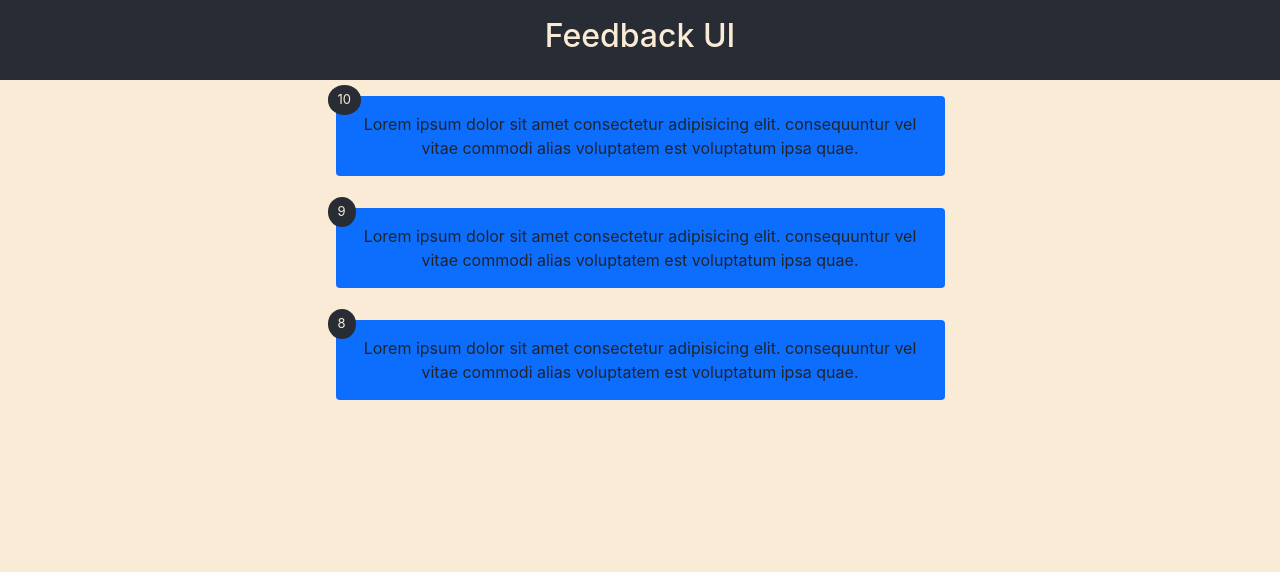
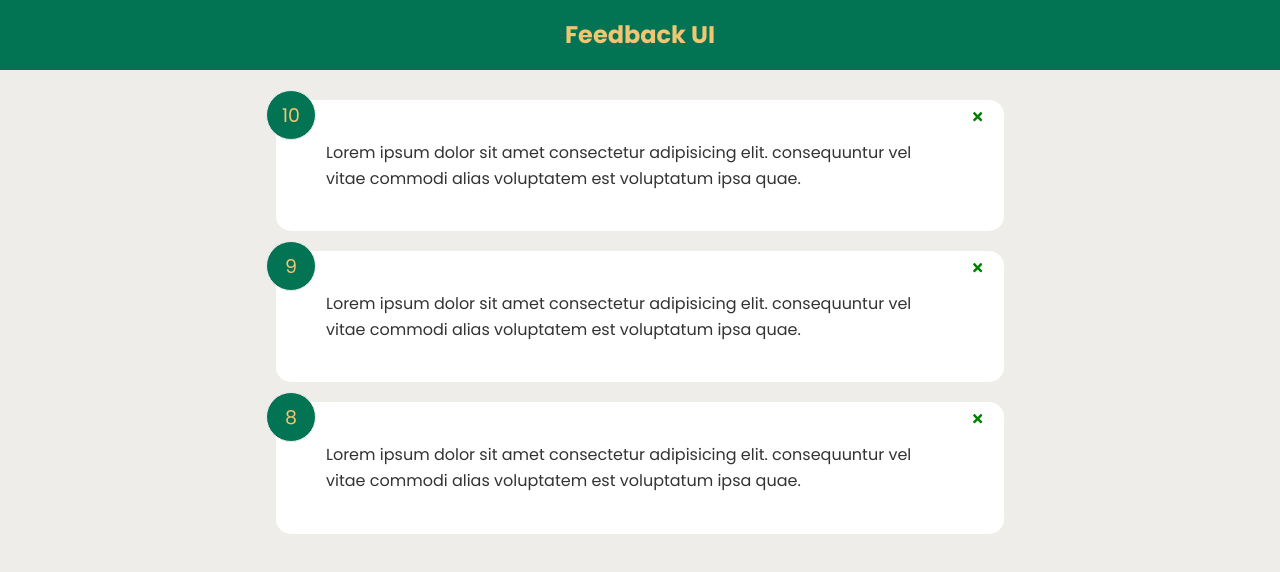
Before and after one commit to Dina2703/feedback-app2, a React (Create React App) app: page / in a window 1280 px wide. Shown: the top 572 px of the page. Built offline with nearby package versions, Linux system fonts and the light colour scheme.

Commit message:
Delete Feedback item, Drilling

```diff
--- a/package.json
+++ b/package.json
@@ -9,6 +9,7 @@
     "prop-types": "^15.8.1",
     "react": "^18.1.0",
     "react-dom": "^18.1.0",
+    "react-icons": "^4.3.1",
     "react-scripts": "5.0.1",
     "web-vitals": "^2.1.4"
   },
--- a/public/index.html
+++ b/public/index.html
@@ -24,12 +24,7 @@
       work correctly both with client-side routing and a non-root public URL.
       Learn how to configure a non-root public URL by running `npm run build`.
     -->
-    <link
-      href="https://cdn.jsdelivr.net/npm/bootstrap@5.0.2/dist/css/bootstrap.min.css"
-      rel="stylesheet"
-      integrity="sha384-EVSTQN3/azprG1Anm3QDgpJLIm9Nao0Yz1ztcQTwFspd3yD65VohhpuuCOmLASjC"
-      crossorigin="anonymous"
-    />
+
     <title>Feedback App</title>
   </head>
   <body>
@@ -45,10 +40,5 @@
       To begin the development, run `npm start` or `yarn start`.
       To create a production bundle, use `npm run build` or `yarn build`.
     -->
-    <script
-      src="https://cdn.jsdelivr.net/npm/bootstrap@5.0.2/dist/js/bootstrap.bundle.min.js"
-      integrity="sha384-MrcW6ZMFYlzcLA8Nl+NtUVF0sA7MsXsP1UyJoMp4YLEuNSfAP+JcXn/tWtIaxVXM"
-      crossorigin="anonymous"
-    ></script>
   </body>
 </html>
--- a/src/App.css
+++ b/src/App.css
@@ -1,24 +1,230 @@
-.App {
-  text-align: center;
-  background-color: antiquewhite;
-  min-height: 100vh;
+@import url("https://fonts.googleapis.com/css2?family=Poppins:wght@400;600;700&display=swap");
+
+* {
+  box-sizing: border-box;
+  margin: 0;
+  padding: 0;
 }
 
-.App-logo {
-  height: 40vmin;
-  pointer-events: none;
+body {
+  font-family: "Poppins", sans-serif;
+  background-color: #eeede9;
+  color: #fff;
+  line-height: 1.6;
 }
 
-.header {
-  background-color: #282c34;
-  min-height: 10vh;
-  display: flex;
-  flex-direction: column;
-  align-items: center;
-  justify-content: center;
-  color: antiquewhite;
+ul {
+  list-style: none;
 }
 
-.App-link {
-  color: #61dafb;
+.container {
+  max-width: 768px;
+  margin: auto;
+  padding: 0 20px;
 }
+
+header {
+  height: 70px;
+  width: 100%;
+  display: flex;
+  justify-content: space-between;
+  align-items: center;
+  margin-bottom: 30px;
+}
+
+.card {
+  background-color: #fff;
+  color: #333;
+  border-radius: 15px;
+  padding: 40px 50px;
+  margin: 20px 0;
+  position: relative;
+}
+
+.card.reverse {
+  background-color: rgba(0, 0, 0, 0.4);
+  color: #fff;
+}
+
+.card h2 {
+  font-size: 22px;
+  font-weight: 600;
+  text-align: center;
+}
+
+.rating {
+  display: flex;
+  align-items: center;
+  justify-content: space-around;
+  margin: 30px 0 40px;
+}
+
+.rating li,
+.num-display {
+  position: relative;
+  background: #f4f4f4;
+  width: 50px;
+  height: 50px;
+  padding: 10px;
+  text-align: center;
+  border-radius: 50%;
+  font-size: 19px;
+  border: 1px #eee solid;
+  transition: 0.3s;
+}
+
+.rating li label {
+  position: absolute;
+  top: 50%;
+  left: 50%;
+  width: 50px;
+  height: 50px;
+  padding: 10px;
+  border-radius: 50%;
+  transform: translate(-50%, -50%);
+  cursor: pointer;
+}
+
+.rating li:hover,
+.num-display {
+  background: #027353;
+  color: #f2c572;
+}
+
+[type="radio"] {
+  opacity: 0;
+}
+
+[type="radio"]:checked ~ label {
+  background: #ff6a95;
+  color: #fff;
+}
+
+.input-group {
+  display: flex;
+  flex-direction: row;
+  border: 1px solid #ccc;
+  padding: 8px 10px;
+  border-radius: 8px;
+}
+
+input {
+  flex-grow: 2;
+  border: none;
+  font-size: 16px;
+}
+
+input:focus {
+  outline: none;
+}
+
+.feedback-stats {
+  color: #fff;
+  display: flex;
+  justify-content: space-between;
+  align-items: center;
+}
+
+.num-display {
+  position: absolute;
+  top: -10px;
+  left: -10px;
+}
+
+.close,
+.edit {
+  position: absolute;
+  top: 10px;
+  right: 20px;
+  cursor: pointer;
+  background: none;
+  border: none;
+}
+
+.edit {
+  right: 40px;
+}
+
+.btn {
+  color: #fff;
+  border: 0;
+  border-radius: 8px;
+  color: #fff;
+  width: 100px;
+  height: 40px;
+  cursor: pointer;
+}
+
+.btn-primary {
+  background-color: #202142;
+}
+
+.btn-secondary {
+  background: #ff6a95;
+}
+
+.btn:hover {
+  transform: scale(0.98);
+  opacity: 0.9;
+}
+
+.btn:disabled {
+  background-color: #cccccc;
+  color: #333;
+  cursor: auto;
+}
+
+.btn:disabled:hover {
+  transform: scale(1);
+  opacity: 1;
+}
+
+.message {
+  padding-top: 10px;
+  text-align: center;
+  color: rebeccapurple;
+}
+
+/* FIX: Remove position: absolute to keep about icon at the bottom of the
+ * document */
+.about-link {
+  display: flex;
+  justify-content: flex-end;
+}
+
+/* FIX: Remove position: absolute to keep about icon at the bottom of the
+ * document */
+.about-link a {
+  color: #fff;
+  cursor: pointer;
+}
+
+.about-link a:hover {
+  color: #ff6a95;
+}
+
+.about h1 {
+  margin-bottom: 20px;
+}
+
+.about p {
+  margin: 10px 0;
+}
+
+@media (max-width: 600px) {
+  .rating li {
+    margin: 10px 3px;
+  }
+
+  .rating {
+    display: flex;
+    align-items: center;
+    justify-content: center;
+    flex-wrap: wrap;
+    margin: 30px 0 40px;
+  }
+
+  .input-group input {
+    width: 80%;
+  }
+}
--- a/src/App.js
+++ b/src/App.js
@@ -1,17 +1,23 @@
 import "./App.css";
 import { useState } from "react";
-
 import Header from "./components/Header";
 import feedbackData from "./feedbackData";
 import FeedbackList from "./components/FeedbackList";
 
 function App() {
   const [feedback, setFeedback] = useState(feedbackData);
+  const handleDelete = (id) => {
+    if (window.confirm("Are you sure you want to delete?")) {
+      setFeedback(feedback.filter((item) => item.id !== id));
+    }
+  };
   return (
-    <div className="App">
+    <>
       <Header />
-      <FeedbackList feedback={feedback} />
-    </div>
+      <div className="container">
+        <FeedbackList feedback={feedback} handleDelete={handleDelete} />
+      </div>
+    </>
   );
 }
 
--- a/src/components/FeedbackItem.js
+++ b/src/components/FeedbackItem.js
@@ -1,14 +1,21 @@
-function FeedbackItem({ item }) {
+import { FaTimes } from "react-icons/fa";
+import PropTypes from "prop-types";
+import Card from "./shared/Card";
+
+function FeedbackItem({ item, handleDelete }) {
   return (
-    <div className="container-lg">
-      <div className="row justify-content-center align-items-center ">
-        <div className="col-md-7 text-center position-relative">
-          <div className="rateStyle">{item.rating}</div>
-          <div className="rounded bg-primary m-3 p-3">{item.text}</div>
-        </div>
-      </div>
-    </div>
+    <Card>
+      <div className="num-display">{item.rating}</div>
+      <button className="close" onClick={() => handleDelete(item.id)}>
+        <FaTimes color="green" />
+      </button>
+      <div className="text-display">{item.text}</div>
+    </Card>
   );
 }
 
+FeedbackItem.propTypes = {
+  item: PropTypes.object.isRequired,
+  handleDelete: PropTypes.func.isRequired,
+};
 export default FeedbackItem;
--- a/src/components/FeedbackList.js
+++ b/src/components/FeedbackList.js
@@ -1,16 +1,27 @@
+import PropTypes from "prop-types";
 import FeedbackItem from "./FeedbackItem";
 
-function FeedbackList({ feedback }) {
+function FeedbackList({ feedback, handleDelete }) {
   if (!feedback || feedback.length === 0) {
     return <h2>No Feedback Yet</h2>;
   }
   return (
-    <div>
+    <div className="feedback-list">
       {feedback.map((item) => (
-        <FeedbackItem item={item} key={item.id} />
+        <FeedbackItem item={item} key={item.id} handleDelete={handleDelete} />
       ))}
     </div>
   );
 }
 
+FeedbackList.propTypes = {
+  feedback: PropTypes.arrayOf(
+    PropTypes.shape({
+      id: PropTypes.number.isRequired,
+      text: PropTypes.string.isRequired,
+      rating: PropTypes.number.isRequired,
+    })
+  ),
+  handleDelete: PropTypes.func.isRequired,
+};
 export default FeedbackList;
--- a/src/components/Header.js
+++ b/src/components/Header.js
@@ -1,11 +1,28 @@
-import React from "react";
+import PropTypes from "prop-types";
 
-function Header() {
+function Header({ text, bgColor, textColor }) {
+  const headerStyles = {
+    backgroundColor: bgColor,
+    color: textColor,
+  };
+
   return (
-    <div className="header">
-      <h2>Feedback UI</h2>
-    </div>
+    <header style={headerStyles}>
+      <div className="container">
+        <h2>{text}</h2>
+      </div>
+    </header>
   );
 }
 
+Header.defaultProps = {
+  text: "Feedback UI",
+  bgColor: "#027353",
+  textColor: "#F2C572",
+};
+Header.propTypes = {
+  text: PropTypes.string,
+  bgColor: PropTypes.string,
+  textColor: PropTypes.string,
+};
 export default Header;
--- /dev/null
+++ b/src/components/shared/Card.js
@@ -0,0 +1,7 @@
+import React from "react";
+
+function Card({ children }) {
+  return <div className="card">{children}</div>;
+}
+
+export default Card;
```
Also changed, not shown: 1 other file (tests, documents, lock files or other folders).
